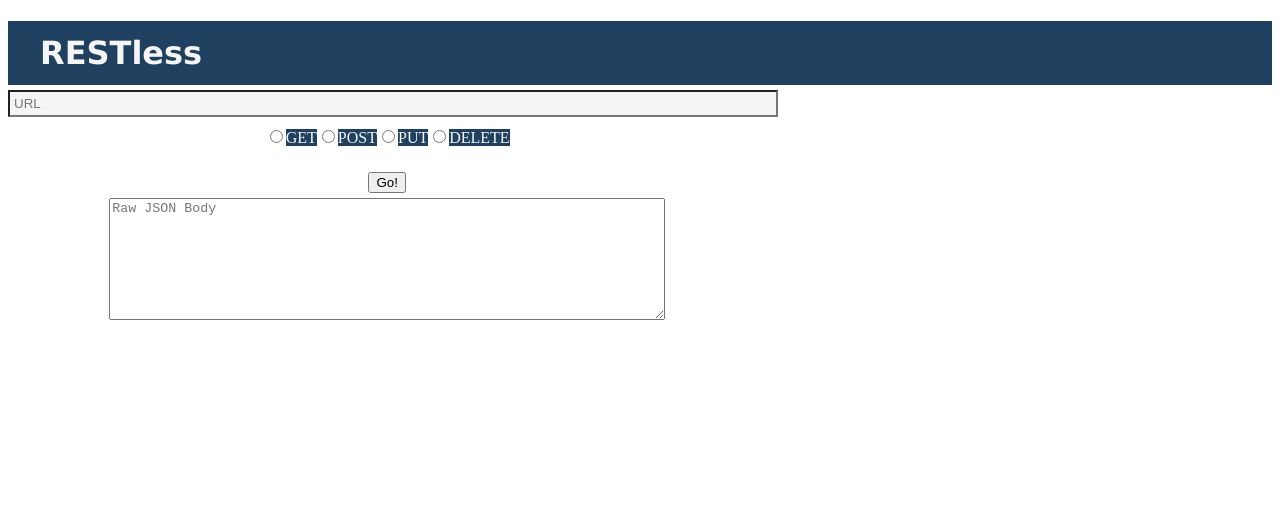
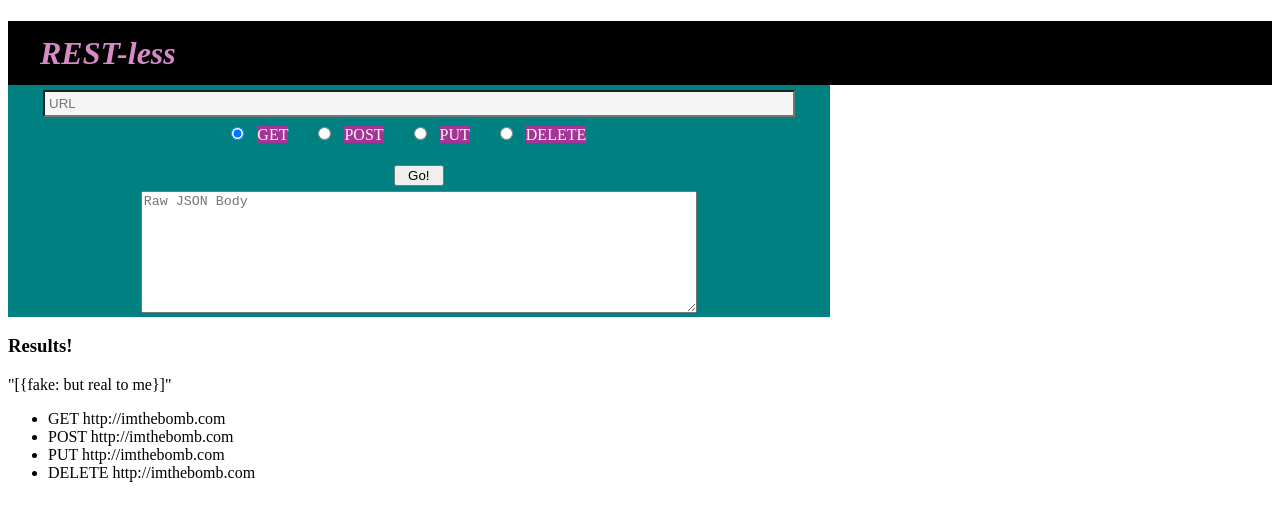
Before and after one commit to Cierra-McDonald/restY-lab, a React app: page / in a window 1280 px wide. Shown: the top 516 px of the page. Built offline with nearby package versions, Linux system fonts and the light colour scheme.

Commit message:
results and history rendering to page

```diff
--- a/src/apiUtils.js
+++ b/src/apiUtils.js
@@ -1,38 +1,16 @@
 
-export const getRequest = (url) =>{
-    return fetch(url, {
-        method: 'GET'
-    })
-        .then(res => res.json());
+export const makeARequest = async (method, URL, body) => {
+    let res;
 
-};
-
-export const postRequest = (url, body) => {
-    return fetch(url, {
-        method: 'POST',
-        body: body,
-        headers: {
-            'Content-Type': 'application/json'
-        }
-    })
-        .then(res => res.json());
+    if(method === 'GET') {
+        console.log('you want to get data!');
+        res = await fetch(URL);
+    } else {
+        res = await fetch(URL, {
+            method: method,
+            body: JSON.stringify(body),
+            headers: { 'Content-Type': 'application/json'},
+        });
+        return res.json();
+    }
 }
-
-export const deleteRequest = (url) => {
-    return fetch(url, {
-        method: 'DELETE',
-    })
-        .then(res => res.json())
-
-}
-
-export const putRequest = (url, body) => {
-    return fetch(url, {
-        method: 'PUT',
-        body: body,
-        headers: {
-            'Content-Type': 'application'
-        }
-    })
-        .then(res => res.json());
-}
--- a/src/components/app/containers/Container.jsx
+++ b/src/components/app/containers/Container.jsx
@@ -1,49 +1,56 @@
 import React, { Component } from 'react'
 import Controls from './Controls'
-import { getRequest, postRequest, deleteRequest, putRequest } from '../../../apiUtils'
+import HistoryList from '../presentations/HistoryList'
+import Results from '../presentations/Results'
+import { makeARequest } from '../../../apiUtils'
+
 
 export default class Container extends Component {
     state = {
         url: '',
+        method: 'GET',
         rawJSON: '',
-        method: ''
+        history: [
+            {
+                id: '4ubi38hidsf',
+                hmethod: 'GET',
+                URL: 'http://imthebomb.com'
+            },
+            {
+                id: 'vjioner930',
+                hmethod: 'POST',
+                URL: 'http://imthebomb.com'
+            },
+            {
+                id: '6987yvdfe',
+                hmethod: 'PUT',
+                URL: 'http://imthebomb.com'
+            },
+            {
+                id: '09u3f0fjif',
+                hmethod: 'DELETE',
+                URL: 'http://imthebomb.com'
+            },
+        ],
+        endResult: '[{fake: but real to me}]'
     }
 
-    // handleURLChange = (e) => {
-    //     // e.preventDefault();
-    //     // console.log(e.target.value)
-    //     this.setState({
-    //         url: e.target.value
-    //     })
-    // }
     handleChange = (e) => {
         const { name, value } = e.target;
+        console.log(name, 'name');
+        console.log(value, 'target')
         this.setState({ [name]: value })
       }
 
-    handleSubmitChange = (e) => {
+
+    handleFormSubmit = async (e) => {
         e.preventDefault();
-        const { url, rawJSON, method } = this.state
-        switch(method) {
-            case 'GET':
-                getRequest(url)
-                    .then(res => this.setState({ array: res }));
-                break;
-            case 'POST':
-                postRequest(url, rawJSON);
-                break;
-            case 'DELETE':
-                deleteRequest(url);
-                break;
-            case 'PUT':
-                putRequest(url, rawJSON);
-                break;
-                default:
-                    console.log('Please select a method');
-                break;
+        let result;
+        try {
+            result = await makeARequest(this.state.method, this.state.url, this.state.rawJSON);
+        } catch(err) {
+            result = `Mayday mayday, abort mission ${err}!`
         }
-
-
     }
 
     render() {
@@ -51,10 +58,15 @@ export default class Container extends Component {
             <div>
               <Controls
                 onChange={this.handleChange}
-                submitChange={this.handleSubmitChange}
+                submitChange={this.handleFormSubmit}
                 url={this.state.url}
-                rawJSON={this.state.rawJSON}
+                json={this.state.rawJSON}
+                method={this.state.method}
               />
+              <Results
+                results={this.state.endResult}/>
+              <HistoryList
+                history={this.state.history}/>
             </div>
         )
     }
--- a/src/components/app/containers/Containers.module.css
+++ b/src/components/app/containers/Containers.module.css
@@ -3,23 +3,19 @@
 }
 
 .form {
-    /* background-color: pink; */
-    justify-content: flex-end;
-    width: 60%;
-    height: 150px;
+    background-color: teal;
+    /* justify-content: flex-end; */
+    width: 65%;
+    height: px;
     text-align: center;
 }
 
 .url {
-    width: 100%;
+    width: 90%;
     text-align: left;
     margin-top: 5px;
     padding: 4px;
 }
-
-/* input.radioButtons {
-    visibility: hidden;
-} */
 
 label {
     cursor: pointer;
@@ -31,31 +27,41 @@ input {
 }
 
 .formLabels {
-    background-color: #204060;
+    background-color: #a43597;
     color: whitesmoke;
+    margin-left: 10px;
+    margin-right: 25px;
     margin-bottom: 25px;
 }
 
 .radioButtons {
-    visibility: hidden;
     width: 25px;
     height: 25px;
     margin-bottom: 10px;
 
 }
-.radios {
+
+.radios input[type=radio]{
+    /* display: none; */
     margin-top: 10px;
     margin-bottom: 25px;
+    cursor: pointer;
+}
+.radios input[type=radio]:checked + span {
+    font-weight: bold;
+    background-color: black;
 }
 
 .goButton {
     cursor: pointer;
+    width: 50px;
+
+}
+.goButton:hover {
+    background-color: tomato;
+    color: whitesmoke
 }
 
-/* .gatherButtons {
-    flex-direction: row;
-    flex-wrap: wrap;
-} */
 .textArea {
     margin-top: 5px;
     width: 550px;
--- a/src/components/app/containers/Controls.jsx
+++ b/src/components/app/containers/Controls.jsx
@@ -1,43 +1,45 @@
 import React from 'react'
 import styles from './Containers.module.css'
+import PropTypes from 'prop-types';
 
 
-const Controls = ({ onChange, submitChange, rawJSON, url}) => {
-    // console.log(onChange)
+const Controls = ({ onChange, submitChange, json, url, method}) => {
+
         return (
             <div className={styles.bigDiv}>
-                <form className={styles.form}
-                    onSubmit={submitChange}>
+                <form className={styles.form} onSubmit={submitChange}>
 
-                    <input
-                        type="text"
-                        // value={url}
-                        placeholder="URL"
-                        className={styles.url}
-                        onChange={onChange}
-                        />
+                    <input type="text" placeholder="URL" className={styles.url} onChange={onChange} />
 
                     <section className={styles.gatherButtons}>
                         <div className={styles.radios}>
-                            <input className={styles.radioButton} type="radio" name="method" value="GET" onChange={onChange}/>
+                            <input className={styles.radioButton} type="radio" name="method" value="GET" checked={method === 'GET'} onChange={onChange}/>
                             <label className={styles.formLabels}>GET</label>
 
-                            <input className={styles.radioButton} type="radio" name="method" value="POST" onChange={onChange}/>
+                            <input className={styles.radioButton} type="radio" name="method" value="POST" checked={method === 'POST'} onChange={onChange}/>
                             <label className={styles.formLabels}>POST</label>
 
-                            <input className={styles.radioButton} type="radio" name="method" value="PUT" onChange={onChange}/>
+                            <input className={styles.radioButton} type="radio" name="method" value="PUT" checked={method === 'PUT'} onChange={onChange}/>
                             <label className={styles.formLabels}>PUT</label>
 
-                            <input className={styles.radioButton} type="radio" name="method" value="DELETE" onChange={onChange}/>
+                            <input className={styles.radioButton} type="radio" name="method" value="DELETE" checked={method === 'DELETE'} onChange={onChange}/>
                             <label className={styles.formLabels}>DELETE</label>
                         </div>
                         <button className={styles.goButton}>Go!</button>
                     </section>
-                    <textarea className={styles.textArea}placeholder="Raw JSON Body"></textarea>
+                    <textarea className={styles.textArea} value={json} name="jsonViews" onChange={onChange} placeholder="Raw JSON Body"></textarea>
                 </form>
 
             </div>
         )
 }
 
+Controls.propTypes = {
+    onChange: PropTypes.func.isRequired,
+    submitChange: PropTypes.func.isRequired,
+    json: PropTypes.string.isRequired,
+    url: PropTypes.string.isRequired,
+    method: PropTypes.string.isRequired
+}
+
 export default Controls;
--- a/src/components/app/presentations/Header.jsx
+++ b/src/components/app/presentations/Header.jsx
@@ -1,5 +1,4 @@
 import React from 'react'
-import PropTypes from 'prop-types'
 import styles from './Presentations.module.css'
 
 
@@ -7,7 +6,7 @@ function Header() {
 
     return (
         <div className={styles.divheader}>
-            <h1 className={styles.appheader}>RESTless</h1>
+            <h1 className={styles.appheader}>REST-less</h1>
         </div>
     )
 }
--- /dev/null
+++ b/src/components/app/presentations/HistoryItem.jsx
@@ -0,0 +1,21 @@
+import React from 'react'
+import PropTypes from 'prop-types';
+import styles from './Presentations.module.css'
+
+
+function HistoryItem({method, URL}) {
+
+    return (
+    <div>
+        {method} {URL}
+    </div>
+
+    )
+}
+
+HistoryItem.propTypes = {
+    method: PropTypes.string.isRequired,
+    URL: PropTypes.string.isRequired
+}
+
+export default HistoryItem;
--- /dev/null
+++ b/src/components/app/presentations/HistoryList.jsx
@@ -0,0 +1,23 @@
+import React from 'react'
+import styles from './Presentations.module.css'
+import HistoryItem from './HistoryItem'
+
+
+function HistoryList({history}) {
+    console.log('HISTRY', history)
+    return (
+       <ul>
+           {history.map((item) => (
+               <li key={item.id}>
+                    <HistoryItem
+                   method={item.hmethod}
+                   URL={item.URL}
+                   />
+               </li>
+           ))}
+       </ul>
+    )
+}
+
+
+export default HistoryList;
--- a/src/components/app/presentations/Presentations.module.css
+++ b/src/components/app/presentations/Presentations.module.css
@@ -1,8 +1,10 @@
 .divheader {
-    background: #204060;
-    color: #f5f5f5;
+    background: black;
+    color: #d889c7;
     height: 4em;
     line-height: 4em;
     padding: 0 2em;
-    font-family: Verdana,Geneva,Tahoma,sans-serif;
+    font-family:'Franklin Gothic Medium', 'Arial Narrow', Arial, sans-serif;
+    font-family: cursive;
+    font-style: italic;
 }
--- /dev/null
+++ b/src/components/app/presentations/Results.jsx
@@ -0,0 +1,20 @@
+import React from 'react'
+import PropTypes from 'prop-types';
+import styles from './Presentations.module.css'
+
+
+function Results({results}) {
+    console.log(results);
+    return (
+        <div>
+            <h3>Results!</h3>
+           <p>{JSON.stringify(results)}</p>
+        </div>
+    )
+}
+
+Results.propTypes = {
+    results: PropTypes.any.isRequired
+}
+
+export default Results;
```
Also changed, not shown: src/components/app/containers/BigJSON.jsx (deleted, +0 -11 lines).
